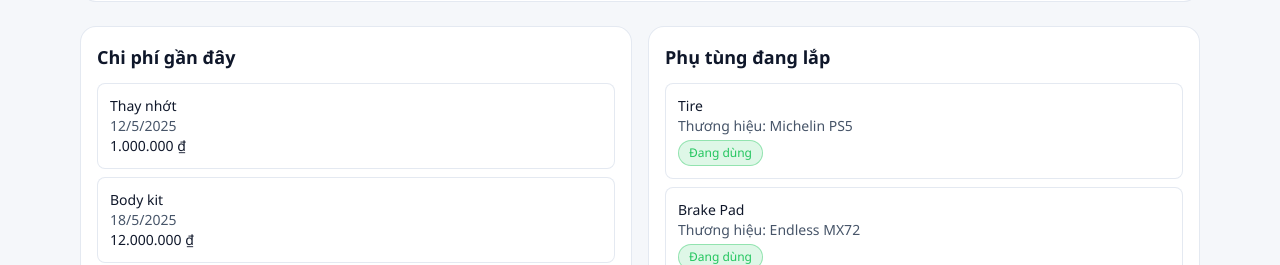
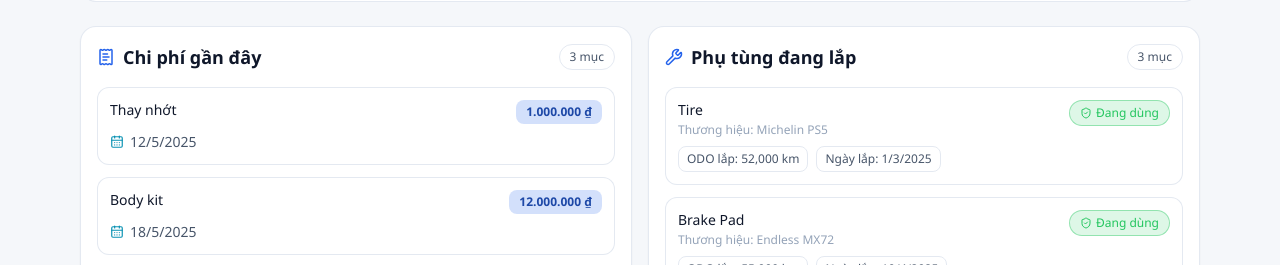
Before and after one commit to papercoding22/car-book, a React (Vite) app: page /#/cars/car_demo_gr86 in a window 1280 px wide. Shown: the part 535-800 px from the top of the page. Built offline with nearby package versions, Linux system fonts and the light colour scheme.

Commit message:
feat: add InstalledPartsSection and RecentExpensesSection components to CarDetailPage

```diff
--- /dev/null
+++ b/src/features/cars/components/InstalledPartsSection.tsx
@@ -0,0 +1,79 @@
+import { ShieldCheck, Wrench } from 'lucide-react'
+import { formatDate } from '../../../utils/formatDate'
+import { formatOdo } from '../../../utils/formatOdo'
+import type { InstalledPart, PartStatus } from '../../parts/part.types'
+
+type InstalledPartsSectionProps = {
+  parts: InstalledPart[]
+}
+
+const partStatusLabel: Record<PartStatus, string> = {
+  active: 'Đang dùng',
+  replaced: 'Đã thay',
+  removed: 'Đã tháo',
+  needs_check: 'Cần kiểm tra',
+}
+
+const partStatusBadgeClass: Record<PartStatus, string> = {
+  active: 'border-[#22C55E]/40 bg-[#22C55E]/15 text-[#22C55E]',
+  replaced: 'border-[#06B6D4]/40 bg-[#06B6D4]/15 text-[#06B6D4]',
+  removed: 'border-slate-500/50 bg-slate-500/15 text-slate-200',
+  needs_check: 'border-[#F59E0B]/40 bg-[#F59E0B]/15 text-[#F59E0B]',
+}
+
+export function InstalledPartsSection({ parts }: InstalledPartsSectionProps) {
+  const topFive = parts.slice(0, 5)
+
+  return (
+    <div className="rounded-2xl border border-slate-800 bg-slate-900 p-4 shadow-sm">
+      <div className="mb-4 flex items-center justify-between">
+        <h3 className="flex items-center gap-2 text-lg font-semibold text-slate-200">
+          <Wrench size={18} className="text-blue-600" />
+          Phụ tùng đang lắp
+        </h3>
+        <span className="rounded-full border border-slate-700 px-2.5 py-1 text-xs text-slate-300">
+          {topFive.length} mục
+        </span>
+      </div>
+
+      <div className="space-y-3">
+        {topFive.map((part) => (
+          <div
+            key={part.id}
+            className="rounded-xl border border-slate-800 bg-slate-950/60 p-3 text-sm transition hover:border-blue-600/40"
+          >
+            <div className="flex items-start justify-between gap-3">
+              <div>
+                <p className="font-medium text-slate-200">{part.partName}</p>
+                <p className="mt-0.5 text-xs text-slate-400">Thương hiệu: {part.brand || '-'}</p>
+              </div>
+              <span
+                className={[
+                  'inline-flex items-center rounded-full border px-2.5 py-1 text-xs font-medium',
+                  partStatusBadgeClass[part.status],
+                ].join(' ')}
+              >
+                <ShieldCheck size={12} className="mr-1" />
+                {partStatusLabel[part.status]}
+              </span>
+            </div>
+
+            <div className="mt-2 flex flex-wrap gap-2 text-xs text-slate-300">
+              <span className="rounded-lg border border-slate-700 px-2 py-1">
+                ODO lắp: {formatOdo(part.installedAtOdo)}
+              </span>
+              <span className="rounded-lg border border-slate-700 px-2 py-1">
+                Ngày lắp: {part.installedDate ? formatDate(part.installedDate) : '-'}
+              </span>
+            </div>
+          </div>
+        ))}
+        {parts.length === 0 ? (
+          <div className="rounded-xl border border-dashed border-slate-800 bg-slate-900/30 p-4 text-center text-sm text-slate-300">
+            Chưa có phụ tùng nào.
+          </div>
+        ) : null}
+      </div>
+    </div>
+  )
+}
--- /dev/null
+++ b/src/features/cars/components/RecentExpensesSection.tsx
@@ -0,0 +1,52 @@
+import { CalendarDays, ReceiptText } from 'lucide-react'
+import { formatCurrency } from '../../../utils/formatCurrency'
+import { formatDate } from '../../../utils/formatDate'
+import type { Expense } from '../../expenses/expense.types'
+
+type RecentExpensesSectionProps = {
+  expenses: Expense[]
+}
+
+export function RecentExpensesSection({ expenses }: RecentExpensesSectionProps) {
+  const topFive = expenses.slice(0, 5)
+
+  return (
+    <div className="rounded-2xl border border-slate-800 bg-slate-900 p-4 shadow-sm">
+      <div className="mb-4 flex items-center justify-between">
+        <h3 className="flex items-center gap-2 text-lg font-semibold text-slate-200">
+          <ReceiptText size={18} className="text-blue-600" />
+          Chi phí gần đây
+        </h3>
+        <span className="rounded-full border border-slate-700 px-2.5 py-1 text-xs text-slate-300">
+          {topFive.length} mục
+        </span>
+      </div>
+
+      <div className="space-y-3">
+        {topFive.map((expense) => (
+          <div
+            key={expense.id}
+            className="rounded-xl border border-slate-800 bg-slate-950/60 p-3 text-sm transition hover:border-blue-600/40"
+          >
+            <div className="flex items-start justify-between gap-3">
+              <p className="font-medium text-slate-200">{expense.category}</p>
+              <p className="rounded-lg bg-blue-600/20 px-2.5 py-1 text-xs font-semibold text-blue-200">
+                {formatCurrency(expense.cost)}
+              </p>
+            </div>
+            <p className="mt-2 flex items-center gap-1.5 text-slate-300">
+              <CalendarDays size={14} className="text-cyan-400" />
+              {formatDate(expense.date)}
+            </p>
+            {expense.note ? <p className="mt-1 text-xs text-slate-400">{expense.note}</p> : null}
+          </div>
+        ))}
+        {expenses.length === 0 ? (
+          <div className="rounded-xl border border-dashed border-slate-800 bg-slate-900/30 p-4 text-center text-sm text-slate-300">
+            Chưa có chi phí nào.
+          </div>
+        ) : null}
+      </div>
+    </div>
+  )
+}
--- a/src/features/cars/pages/CarDetailPage.tsx
+++ b/src/features/cars/pages/CarDetailPage.tsx
@@ -1,25 +1,10 @@
 import { Navigate, useParams } from 'react-router-dom'
 import { routes } from '../../../app/routes'
 import { getAppData } from '../../../services/storage/appData'
-import { formatCurrency } from '../../../utils/formatCurrency'
-import { formatDate } from '../../../utils/formatDate'
 import { carRepository } from '../car.repository'
-import type { PartStatus } from '../../parts/part.types'
 import { CarOverviewSection } from '../components/CarOverviewSection'
-
-const partStatusLabel: Record<PartStatus, string> = {
-  active: 'Đang dùng',
-  replaced: 'Đã thay',
-  removed: 'Đã tháo',
-  needs_check: 'Cần kiểm tra',
-}
-
-const partStatusBadgeClass: Record<PartStatus, string> = {
-  active: 'border-[#22C55E]/40 bg-[#22C55E]/15 text-[#22C55E]',
-  replaced: 'border-[#06B6D4]/40 bg-[#06B6D4]/15 text-[#06B6D4]',
-  removed: 'border-slate-500/50 bg-slate-500/15 text-slate-200',
-  needs_check: 'border-[#F59E0B]/40 bg-[#F59E0B]/15 text-[#F59E0B]',
-}
+import { RecentExpensesSection } from '../components/RecentExpensesSection'
+import { InstalledPartsSection } from '../components/InstalledPartsSection'
 
 export function CarDetailPage() {
   const { carId } = useParams()
@@ -52,51 +37,8 @@ export function CarDetailPage() {
       />
 
       <section className="grid gap-4 lg:grid-cols-2">
-        <div className="rounded-2xl border border-slate-800 bg-slate-900 p-4">
-          <h3 className="text-lg font-semibold text-slate-200">Chi phí gần đây</h3>
-          <div className="mt-3 space-y-2">
-            {expenses.slice(0, 5).map((expense) => (
-              <div
-                key={expense.id}
-                className="rounded-lg border border-slate-800 bg-slate-950/60 p-3 text-sm"
-              >
-                <p className="font-medium text-slate-200">{expense.category}</p>
-                <p className="text-slate-300">{formatDate(expense.date)}</p>
-                <p className="text-slate-200">{formatCurrency(expense.cost)}</p>
-              </div>
-            ))}
-            {expenses.length === 0 ? (
-              <p className="text-sm text-slate-400">Chưa có chi phí nào.</p>
-            ) : null}
-          </div>
-        </div>
-        <div className="rounded-2xl border border-slate-800 bg-slate-900 p-4">
-          <h3 className="text-lg font-semibold text-slate-200">Phụ tùng đang lắp</h3>
-          <div className="mt-3 space-y-2">
-            {parts.slice(0, 5).map((part) => (
-              <div
-                key={part.id}
-                className="rounded-lg border border-slate-800 bg-slate-950/60 p-3 text-sm"
-              >
-                <p className="font-medium text-slate-200">{part.partName}</p>
-                <p className="text-slate-300">Thương hiệu: {part.brand || '-'}</p>
-                <div className="mt-1">
-                  <span
-                    className={[
-                      'inline-flex items-center rounded-full border px-2.5 py-1 text-xs font-medium',
-                      partStatusBadgeClass[part.status],
-                    ].join(' ')}
-                  >
-                    {partStatusLabel[part.status]}
-                  </span>
-                </div>
-              </div>
-            ))}
-            {parts.length === 0 ? (
-              <p className="text-sm text-slate-400">Chưa có phụ tùng nào.</p>
-            ) : null}
-          </div>
-        </div>
+        <RecentExpensesSection expenses={expenses} />
+        <InstalledPartsSection parts={parts} />
       </section>
     </div>
   )
```
